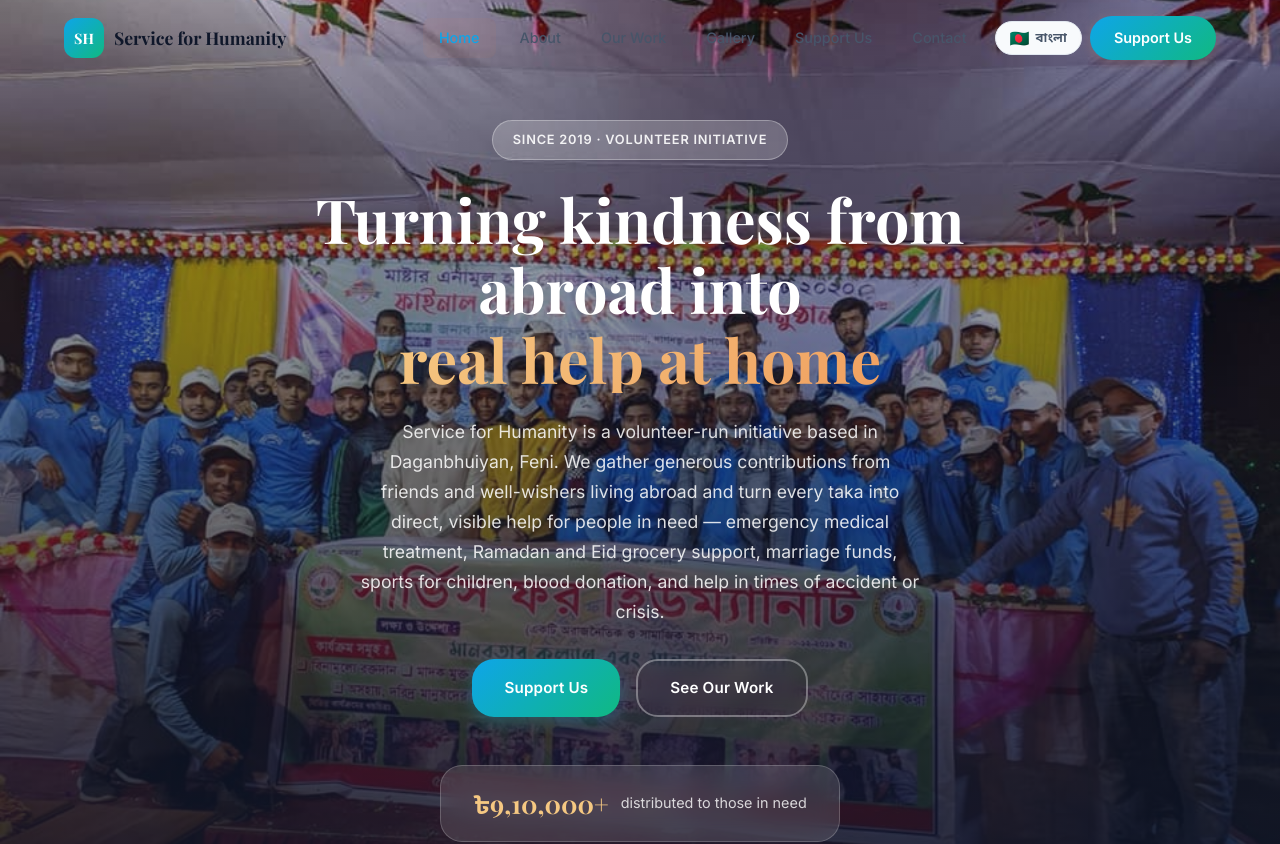
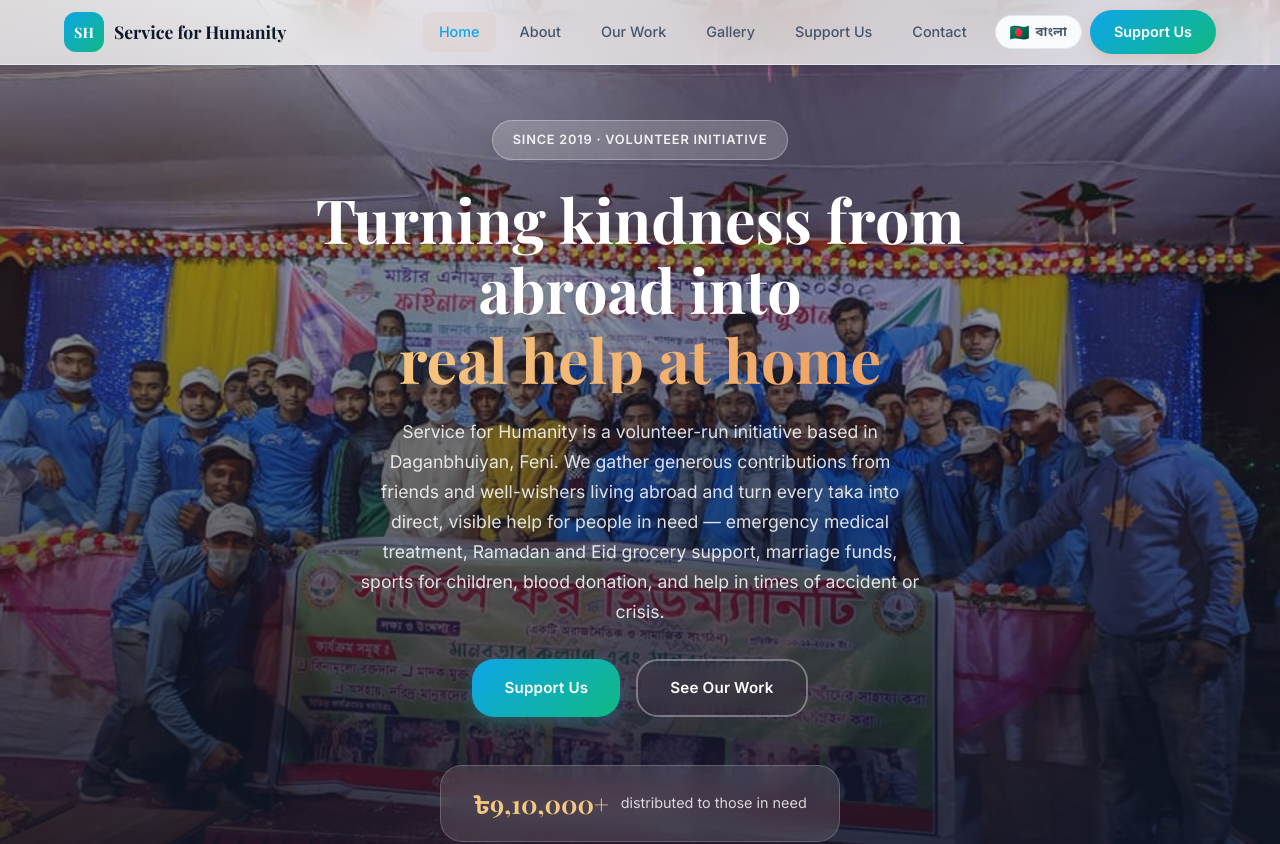
Before and after one commit to Alambinamin/Service-for-Humanity-Website, a React (Vite) app: page / in a window 1280 px wide. Shown: the top 844 px of the page. Built offline with nearby package versions, Linux system fonts and the light colour scheme; a web font is replaced by a local one.

Commit message:
Fix navbar transparency blending issue

```diff
--- a/src/site.css
+++ b/src/site.css
@@ -1826,3 +1826,20 @@
     object-position: center 20%;
   }
 }
+
+/* ─────────────────── FIX NAVBAR TRANSPARENCY ─────────────────── */
+.navbar {
+  padding: 10px 0 !important;
+  background: var(--bg-glass) !important;
+  backdrop-filter: blur(16px) !important;
+  -webkit-backdrop-filter: blur(16px) !important;
+  border-bottom: 1px solid var(--border) !important;
+  box-shadow: var(--shadow-sm) !important;
+}
+
+/* Also ensure the nav toggle (hamburger) icon lines are dark */
+.nav-toggle .bar,
+.nav-toggle .bar::before,
+.nav-toggle .bar::after {
+  background: var(--text-heading) !important;
+}
```
